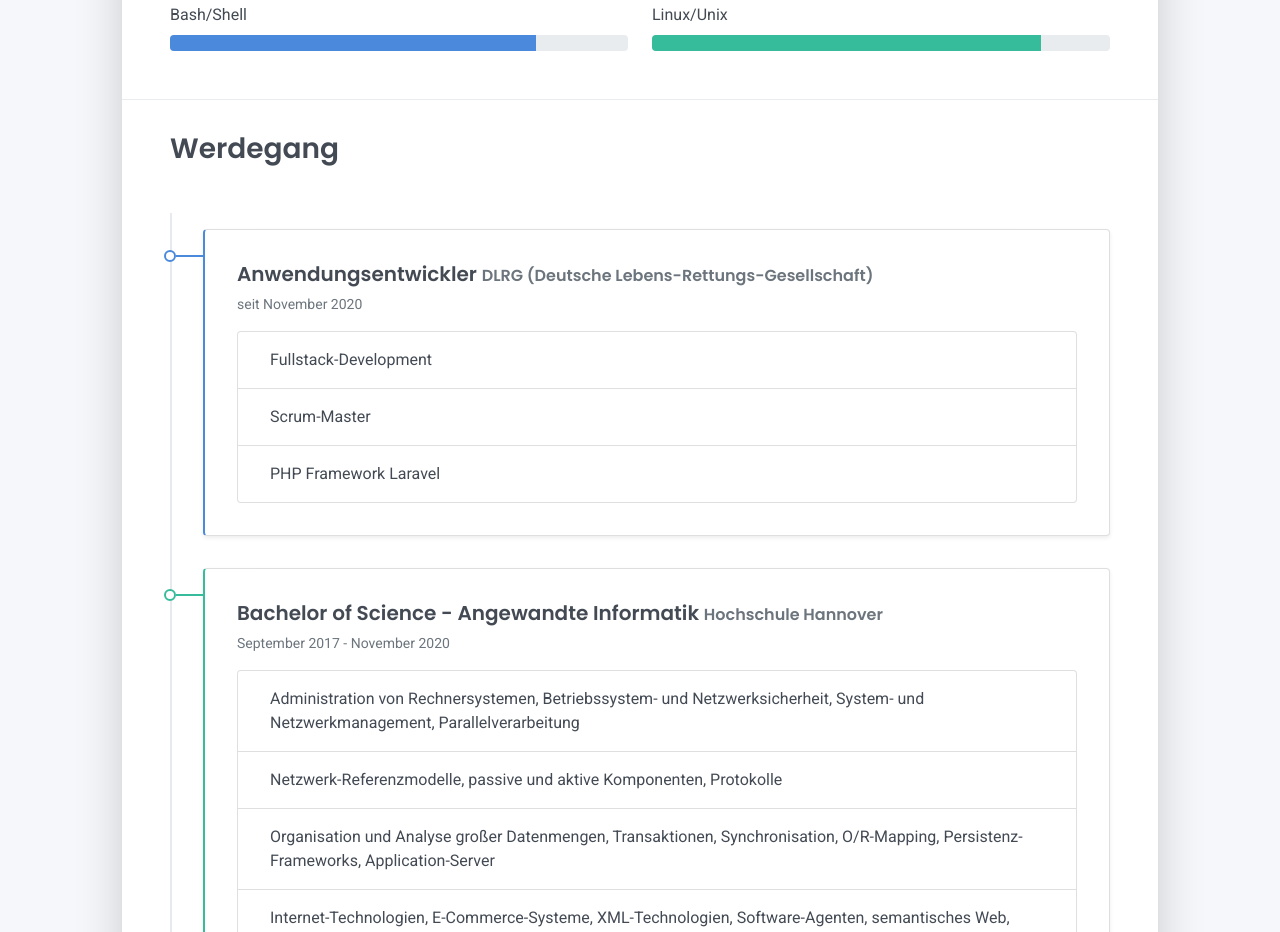
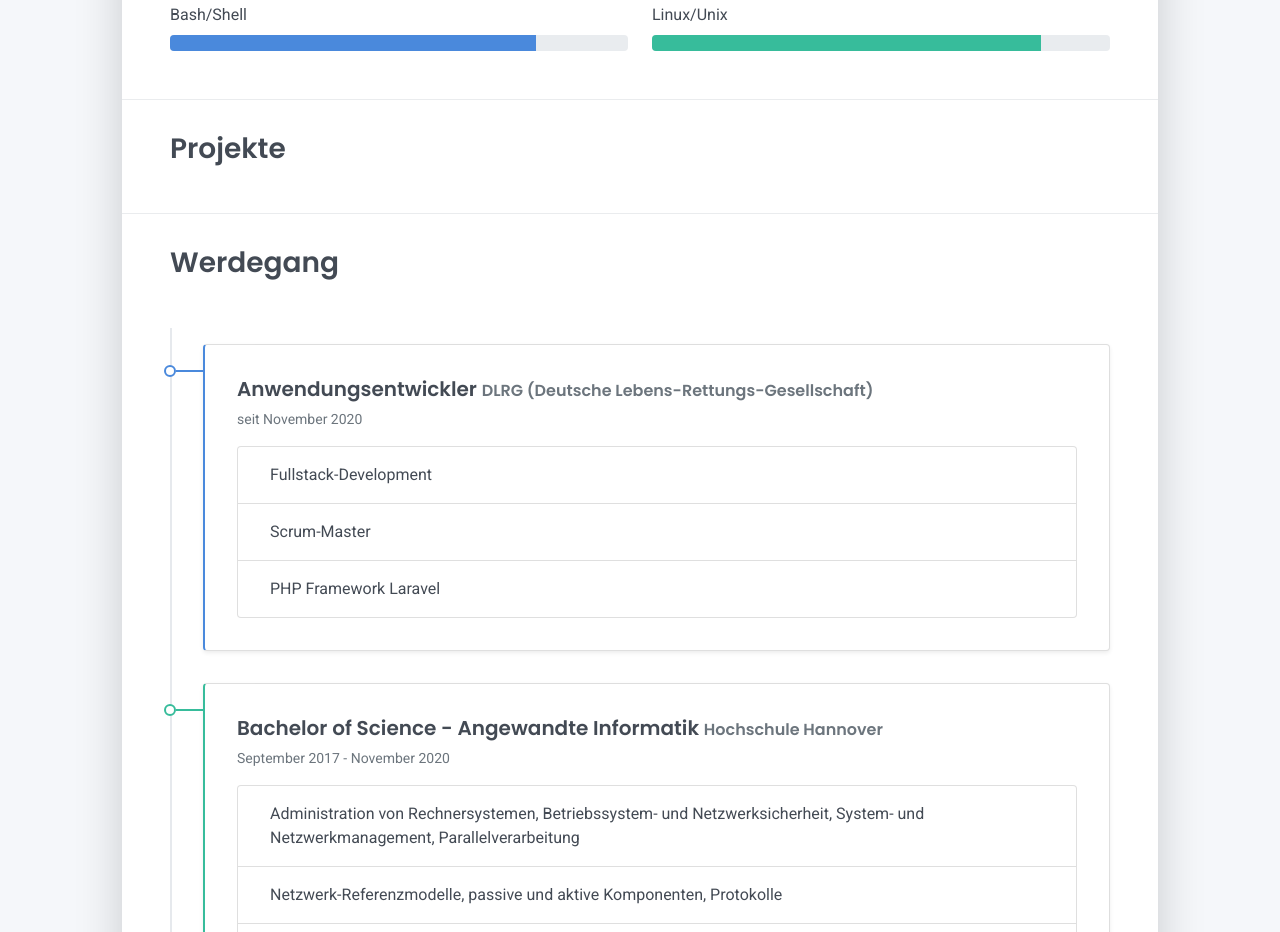
Before and after one commit to steven-streller/portfolio, a plain HTML site: page public/index.html in a window 1280 px wide. Shown: the part 1154-2086 px from the top of the page. Drawn offline with Linux system fonts and the light colour scheme.

Commit message:
Projekte hinzufügen

```diff
--- a/public/index.html
+++ b/public/index.html
@@ -178,6 +178,10 @@
   </div>
   <hr class="d-print-none"/>
   <div class="work-experience-section px-3 px-lg-4">
+    <h2 class="h3 mb-4">Projekte</h2>
+  </div>
+  <hr class="d-print-none"/>
+  <div class="work-experience-section px-3 px-lg-4">
     <h2 class="h3 mb-4">Werdegang</h2>
     <div class="timeline">
       <div class="timeline-card timeline-card-primary card shadow-sm">
```
